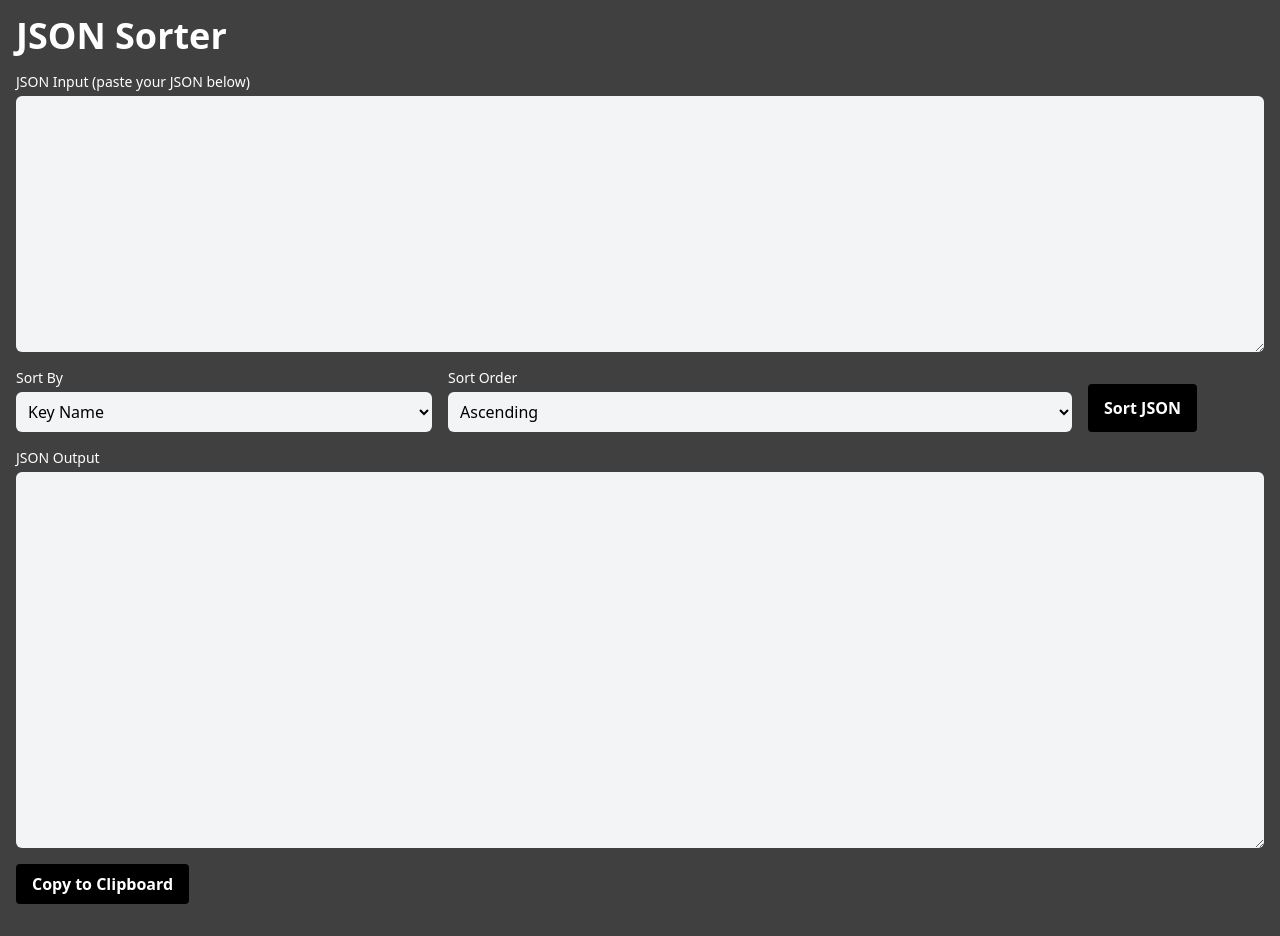
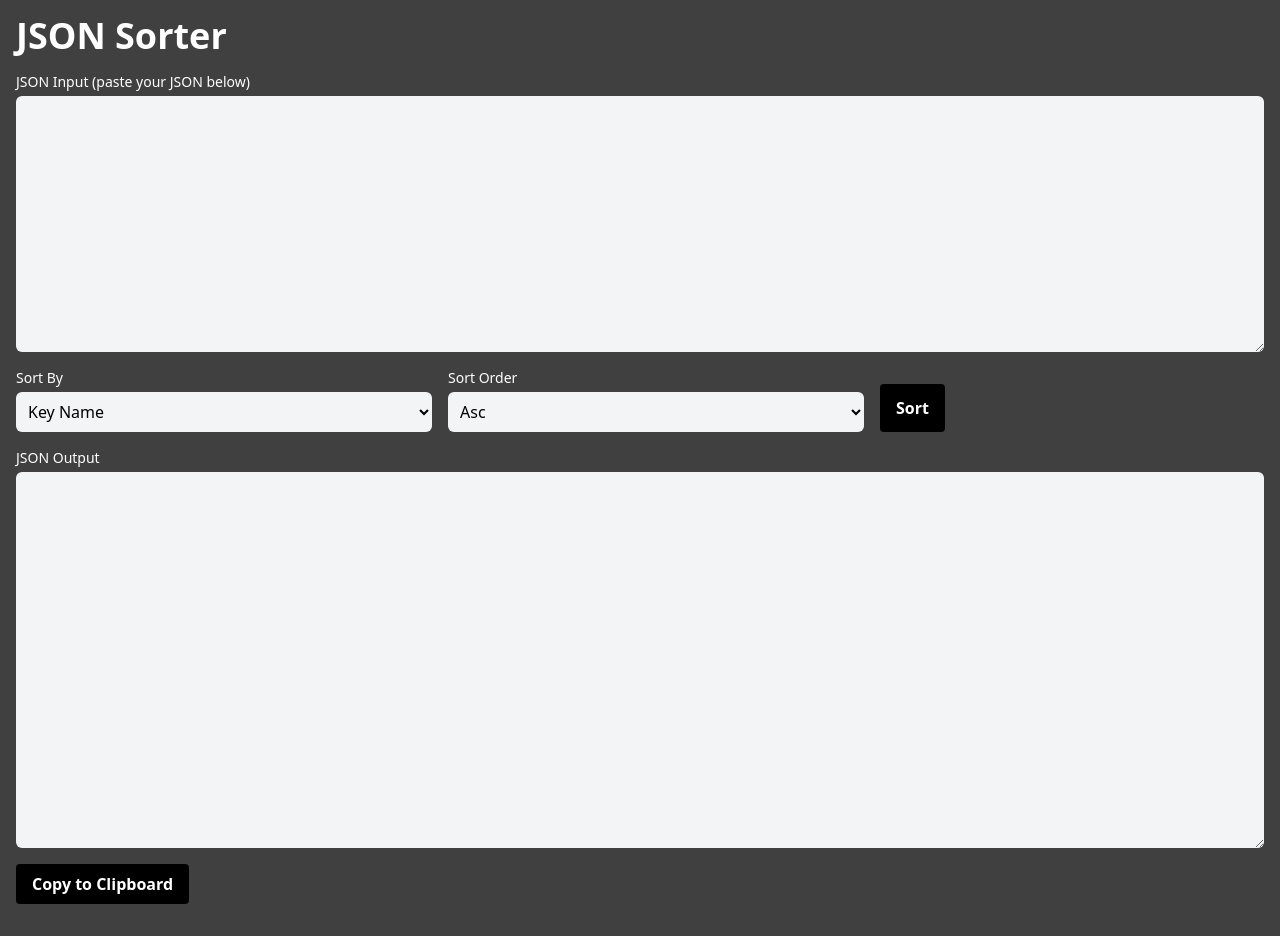
Before and after one commit to erictherobot/json-sorter-app, a Next.js app: page / in a window 1280 px wide. Built offline with nearby package versions, Linux system fonts and the light colour scheme.

Commit message:
Update SortOptions.tsx

```diff
--- a/src/components/SortOptions.tsx
+++ b/src/components/SortOptions.tsx
@@ -41,7 +41,7 @@ function SortOptions({ onSort }: { onSort: Function }) {
             <option value="keyValue">Key Value</option>
           </select>
         </div>
-        <div className="w-1/2">
+        <div className="w-1/3">
           <label
             htmlFor="sort-order"
             className="block text-sm font-medium text-white"
@@ -55,18 +55,18 @@ function SortOptions({ onSort }: { onSort: Function }) {
             value={sortOptions.sortOrder}
             onChange={handleOptionChange}
           >
-            <option value="ascending">Ascending</option>
-            <option value="descending">Descending</option>
+            <option value="ascending">Asc</option>
+            <option value="descending">Desc</option>
           </select>
         </div>
 
         {sortOptions.sortBy === "keyValue" && (
-          <div className="mt-4">
+          <div className="w-1/3">
             <label
               htmlFor="key-name"
               className="block text-sm font-medium text-white"
             >
-              Key Name (optional)
+              Key Name
             </label>
             <input
               id="key-name"
@@ -81,7 +81,7 @@ function SortOptions({ onSort }: { onSort: Function }) {
           className="bg-black text-white font-bold py-2 px-4 rounded mt-4"
           onClick={handleSortButtonClick}
         >
-          Sort JSON
+          Sort
         </button>
       </div>
     </div>
```
